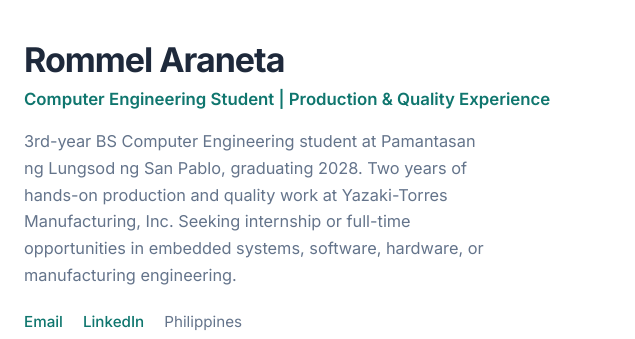
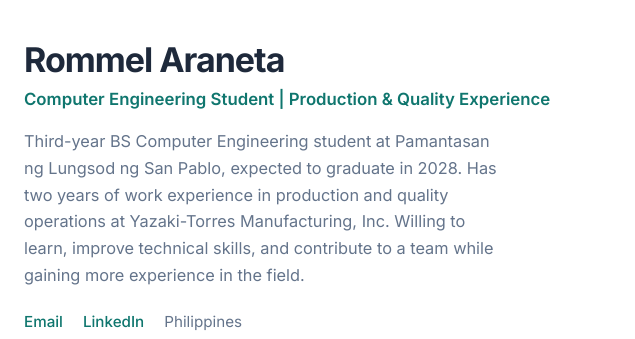
Before and after one commit to rhomz017/resume, a plain HTML site: page index.html in a window 1280 px wide. Shown: the top 339 px of the page, 420-1055 px from the left. Drawn offline with Linux system fonts and the light colour scheme.

Commit message:
Update index.html
Updated summary to enhance clarity and detail.

```diff
--- a/index.html
+++ b/index.html
@@ -19,9 +19,7 @@
       <h1>Rommel Araneta</h1>
       <p class="title">Computer Engineering Student | Production &amp; Quality Experience</p>
       <p class="summary">
-        3rd-year BS Computer Engineering student at Pamantasan ng Lungsod ng San Pablo, graduating 2028.
-        Two years of hands-on production and quality work at Yazaki-Torres Manufacturing, Inc.
-        Seeking internship or full-time opportunities in embedded systems, software, hardware, or manufacturing engineering.
+        Third-year BS Computer Engineering student at Pamantasan ng Lungsod ng San Pablo, expected to graduate in 2028. Has two years of work experience in production and quality operations at Yazaki-Torres Manufacturing, Inc. Willing to learn, improve technical skills, and contribute to a team while gaining more experience in the field.
       </p>
       <nav class="contact" aria-label="Contact links">
         <a href="mailto:aranetarommel@gmail.com">Email</a>
```
